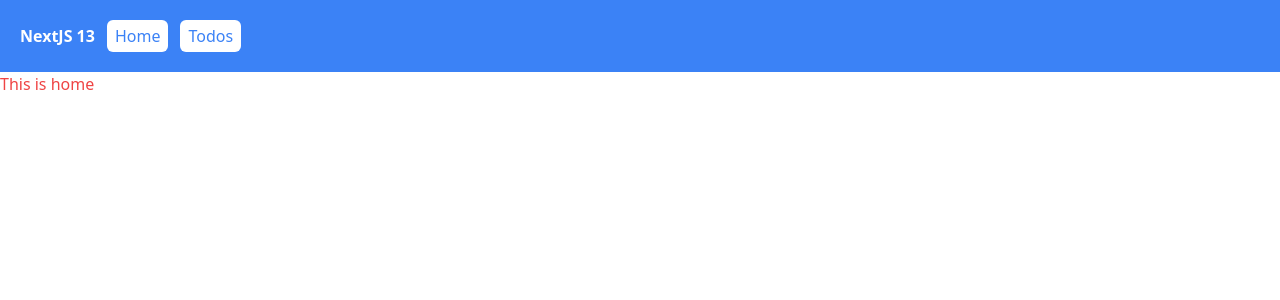
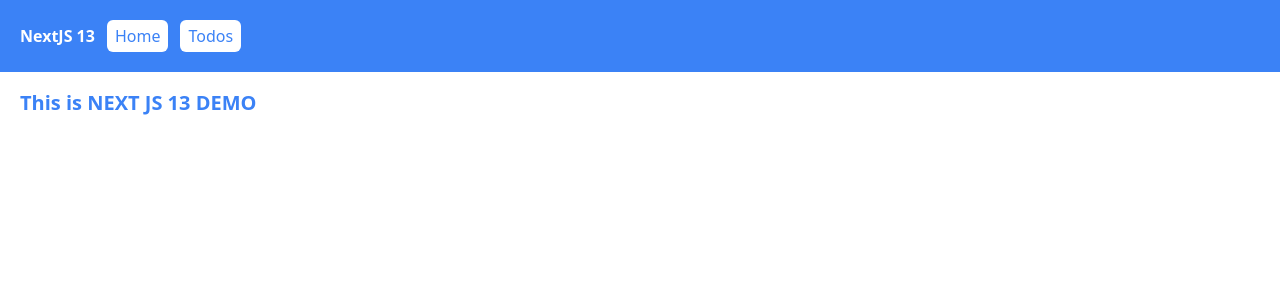
Before and after one commit to thutasann/nextjs-13-demo, a Next.js app: page / in a window 1280 px wide. Shown: the top 300 px of the page. Built offline with nearby package versions, Linux system fonts and the light colour scheme.

Commit message:
Dynamic pages with `404` and `Layout`

```diff
--- a/app/page.tsx
+++ b/app/page.tsx
@@ -2,7 +2,10 @@ import React from 'react'
 
 const Home = () => {
     return (
-        <div className='text-red-500'>This is home</div>
+        <div className='text-blue-500 font-[700] text-[20px]
+        ml-5 mt-4'>
+            This is NEXT JS 13 DEMO
+        </div>
     )
 }
 
--- /dev/null
+++ b/app/todos/[todoId]/not-found.tsx
@@ -0,0 +1,11 @@
+import React from 'react'
+
+function NotFound() {
+    return (
+        <div>
+            Whoops we couldn't find the TODO you are looking For
+        </div>
+    )
+}
+
+export default NotFound
--- /dev/null
+++ b/app/todos/layout.tsx
@@ -0,0 +1,19 @@
+import TodoList from "./TodoList";
+
+export default function RootLayout({
+    children
+}: {
+    children: React.ReactNode
+}) {
+    return (
+        <main className="flex">
+            <div>
+                {/* @ts-ignore */}
+                <TodoList/>
+            </div>
+            <div className="flex-1 mt-3">
+                {children}
+            </div>
+        </main>
+    )
+}
--- a/app/todos/page.tsx
+++ b/app/todos/page.tsx
@@ -4,8 +4,7 @@ import TodoList from './TodoList'
 const Todos = () => {
     return (
         <div>
-            {/* @ts-ignore */}
-            <TodoList/>
+            <h1>This is where the Todos will be listed...</h1>
         </div>
     )
 }
```
